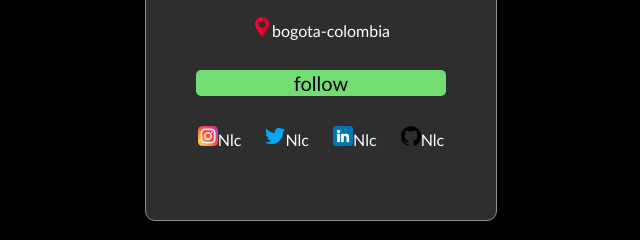
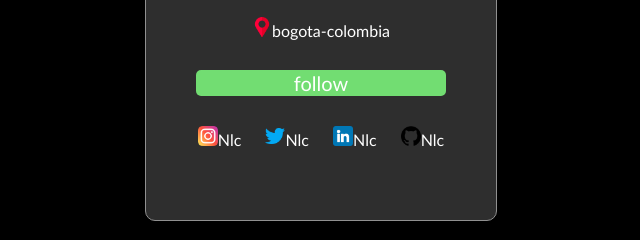
Before and after one commit to Nlc-s/profile, a plain HTML site: page index.html in a window 1280 px wide. In both pictures the pointer is over the button "follow". Shown: the part 405-645 px from the top of the page, 319-959 px from the left. Drawn offline with Linux system fonts and the light colour scheme.

Commit message:
Update styles.css

```diff
--- a/styles.css
+++ b/styles.css
@@ -58,6 +58,9 @@ button{
 button:active{
     background-color: #3e9e43;
 }
+button:hover{
+    color: #FFFFFF;
+}
 #especial{
     margin: 20px 20px;
 }
```
